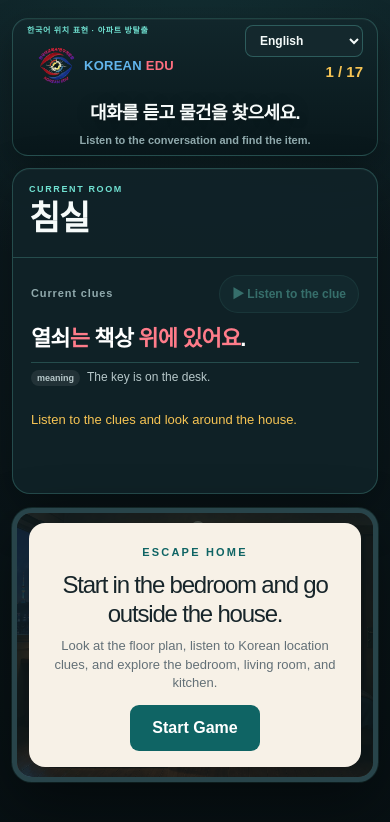
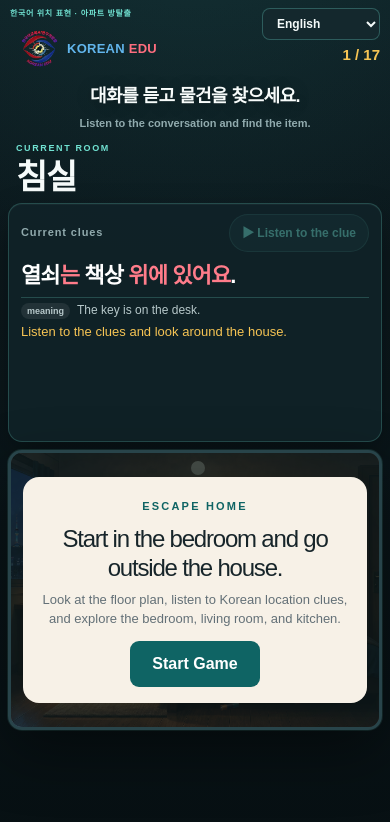
Before and after one commit to mtvs283/escape-room, a Next.js app: page / in a window 390 px wide. Shown: the top 822 px of the page. Built offline with nearby package versions, Linux system fonts and the light colour scheme.

Commit message:
Improve mobile layout and audio playback

```diff
--- a/app/EscapeRoomGame.tsx
+++ b/app/EscapeRoomGame.tsx
@@ -98,11 +98,16 @@ export function EscapeRoomGame() {
   }
 
   function playAudio(index: number | "success" | "try-again") {
-    audioRef.current?.pause();
+    const audio = audioRef.current;
+    if (!audio) return;
+
+    audio.pause();
     const name = typeof index === "number" ? `clue-${index + 1}` : index;
-    const audio = new Audio(`/audio/${name}.mp3?v=${AUDIO_VERSION}`);
-    audioRef.current = audio;
-    void audio.play().catch(() => undefined);
+    audio.src = `/audio/${name}.mp3?v=${AUDIO_VERSION}`;
+    audio.currentTime = 0;
+    void audio.play().catch((error) => {
+      console.error("[audio] playback failed", error);
+    });
   }
 
   function advance() {
@@ -218,6 +223,7 @@ export function EscapeRoomGame() {
 
   return (
     <main className="escape-app">
+      <audio ref={audioRef} preload="auto" playsInline aria-hidden="true" />
       <header className="topbar">
         <div className="brand-block">
           <p className="eyebrow">한국어 위치 표현 · 아파트 방탈출</p>
--- a/app/globals.css
+++ b/app/globals.css
@@ -589,7 +589,17 @@ button { -webkit-tap-highlight-color: transparent; }
 }
 
 @media (max-width: 560px) {
-  .topbar { align-items: start; }
+  .escape-app { padding: 8px 8px 24px; }
+  .topbar {
+    align-items: start;
+    background: transparent;
+    border: 0;
+    border-radius: 0;
+    box-shadow: none;
+    margin-bottom: 8px;
+    min-height: 0;
+    padding: 0 2px;
+  }
   .eyebrow { font-size: 8px; letter-spacing: .08em; margin-bottom: 5px; text-align: left; }
   .brand-wordmark { gap: 7px; height: 48px; padding: 3px 8px; }
   .brand-wordmark img { height: 40px; width: 42px; }
@@ -597,8 +607,26 @@ button { -webkit-tap-highlight-color: transparent; }
   .top-instruction strong { font-size: 18px; }
   .language-picker select { max-width: 118px; width: 118px; }
   .room-status span { display: none; }
-  .room-title { font-size: 34px; }
-  .room-scene { aspect-ratio: 4 / 3; }
+  .game-layout { gap: 8px; }
+  .mission-column {
+    background: transparent;
+    border: 0;
+    border-radius: 0;
+    box-shadow: none;
+    overflow: visible;
+  }
+  .room-title { font-size: 34px; margin: 0; padding: 4px 8px 9px; }
+  .mission-panel {
+    background: var(--hud-panel);
+    border: 1px solid var(--hud-line);
+    border-radius: 14px;
+    box-shadow: 0 12px 32px rgba(0, 0, 0, .24), inset 0 1px rgba(255, 255, 255, .035);
+    padding: 10px 12px;
+  }
+  .clue { margin: 8px 0 4px; min-height: 0; padding-bottom: 6px; }
+  .clue-translation { margin-bottom: 4px; min-height: 0; }
+  .feedback { margin: 3px 0 0; min-height: 0; }
+  .room-scene { aspect-ratio: 4 / 3; border-width: 3px; border-radius: 14px; }
   .map-panel { display: none; }
   .noun-label { padding: 4px 6px; }
   .window { left: 4%; width: 24%; }
```
